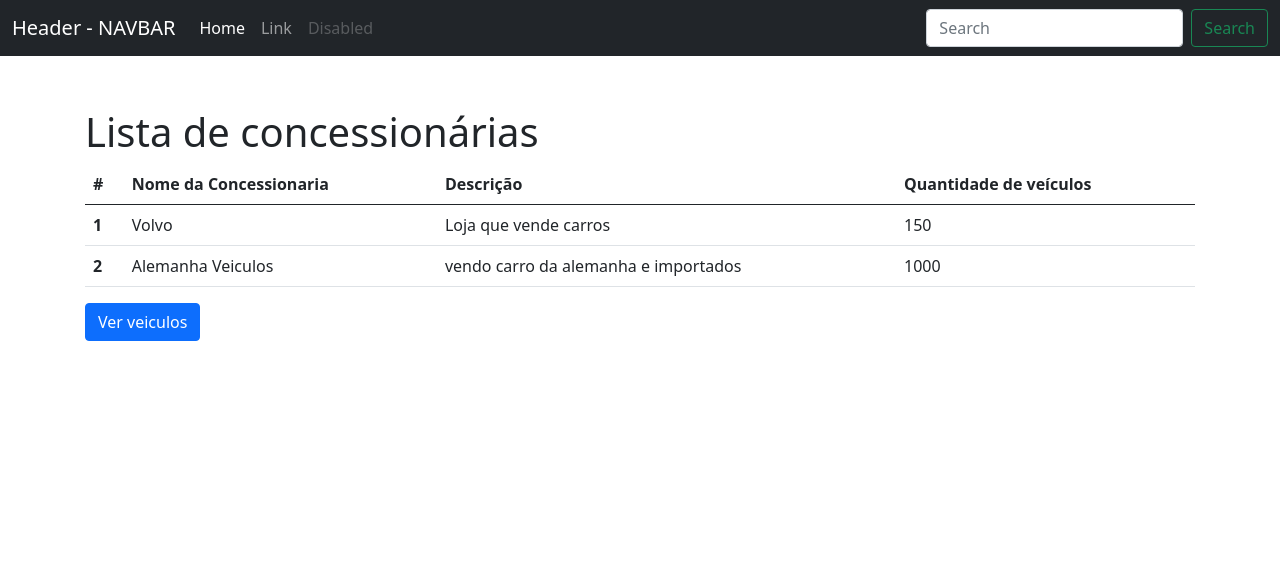
After one commit to raifran1/mtv-django-uninassau, a Django app: page /concessionarias/ in a window 1280 px wide. The commit adds this page. Shown: the top 581 px of the page. Run offline with Django 3.2, Linux system fonts and the light colour scheme; data comes from the database, SQL or seed files in the repository; both versions use the stored data as it was after the commit; some libraries are stand-ins or nearby versions.

Commit message:
aula03-mtv

```diff
--- a/core/admin.py
+++ b/core/admin.py
@@ -1,5 +1,6 @@
 from django.contrib import admin
-from core.models import Veiculos
+from core.models import Veiculos, Concessionaria
 
 
 admin.site.register(Veiculos)
+admin.site.register(Concessionaria)
--- a/core/models.py
+++ b/core/models.py
@@ -3,6 +3,7 @@ from django.db import models
 
 # veiculos #
 class Veiculos(models.Model):
+    concessionaria = models.ForeignKey('core.Concessionaria', on_delete=models.CASCADE, null=True)
     nome = models.CharField(max_length=50)
     cor = models.CharField(max_length=20)
     funciona = models.BooleanField()
@@ -12,3 +13,16 @@ class Veiculos(models.Model):
 
     def __str__(self):
         return self.nome
+
+
+class Concessionaria(models.Model):
+    nome = models.CharField(max_length=50)
+    descricao = models.TextField()
+    numero_de_carros = models.PositiveIntegerField()
+    funcionando = models.BooleanField()
+
+    class Meta:
+        verbose_name_plural = 'Concesionarias'
+
+    def __str__(self):
+        return self.nome
--- /dev/null
+++ b/core/templates/core/concessionaria.html
@@ -0,0 +1,33 @@
+{% extends 'base.html' %}
+
+{% block nomelista %}
+   Lista de concessionárias
+{% endblock %}
+
+{% block body %}
+
+<table class="table">
+  <thead>
+    <tr>
+      <th scope="col">#</th>
+      <th scope="col">Nome da Concessionaria</th>
+      <th scope="col">Descrição</th>
+      <th scope="col">Quantidade de veículos</th>
+    </tr>
+  </thead>
+  <tbody>
+
+    {% for c in concessionarias %}
+        <tr>
+          <th scope="row">{{ forloop.counter }}</th>
+          <td>{{ c.nome }}</td>
+          <td>{{ c.descricao }}</td>
+          <td>{{ c.numero_de_carros }}</td>
+        </tr>
+    {% endfor %}
+
+  </tbody>
+</table>
+<a type="button" href="{% url 'index' %}" class="btn btn-primary">Ver veiculos</a>
+
+{% endblock %}
--- a/core/urls.py
+++ b/core/urls.py
@@ -1,6 +1,7 @@
 from django.urls import path
-from .views import index
+from .views import index, concessionaria
 
 urlpatterns = [
-    path('', index),
+    path('', index, name='index'),
+    path('concessionarias/', concessionaria, name='concessionaria')
 ]
--- a/core/views.py
+++ b/core/views.py
@@ -1,13 +1,18 @@
 from django.shortcuts import render
-from core.models import Veiculos
+from core.models import Veiculos, Concessionaria
 
 
 def index(request):
     veiculos = Veiculos.objects.filter(funciona=True)
-
-    calculo = 7 * 8
     context = {
-        'multiplicacao': calculo,
         'veiculos': veiculos,
     }
     return render(request, 'core/index.html', context)
+
+
+def concessionaria(request):
+    concessionarias = Concessionaria.objects.filter(funcionando=True)
+    context = {
+        'concessionarias': concessionarias,
+    }
+    return render(request, 'core/concessionaria.html', context)
--- a/templates/base.html
+++ b/templates/base.html
@@ -71,7 +71,7 @@
 <!-- Begin page content -->
 <main class="flex-shrink-0">
   <div class="container">
-    <h1 class="mt-5">Body</h1>
+    <h1 class="mt-5">{% block nomelista %}{% endblock %}</h1>
     {% block body %}
     {% endblock %}
   </div>
```
Also changed, not shown: core/templates/core/index.html (+25 -9 lines), core/migrations/0002_auto_20221026_2307.py (added), core/migrations/0003_veiculos_concessionaria.py (added), db.sqlite3.
